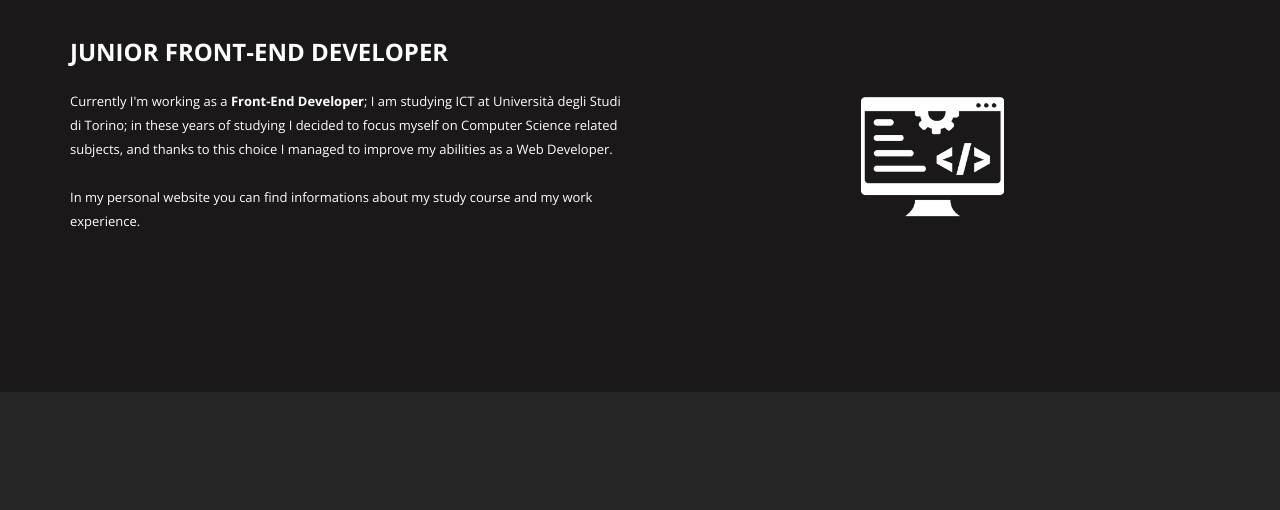
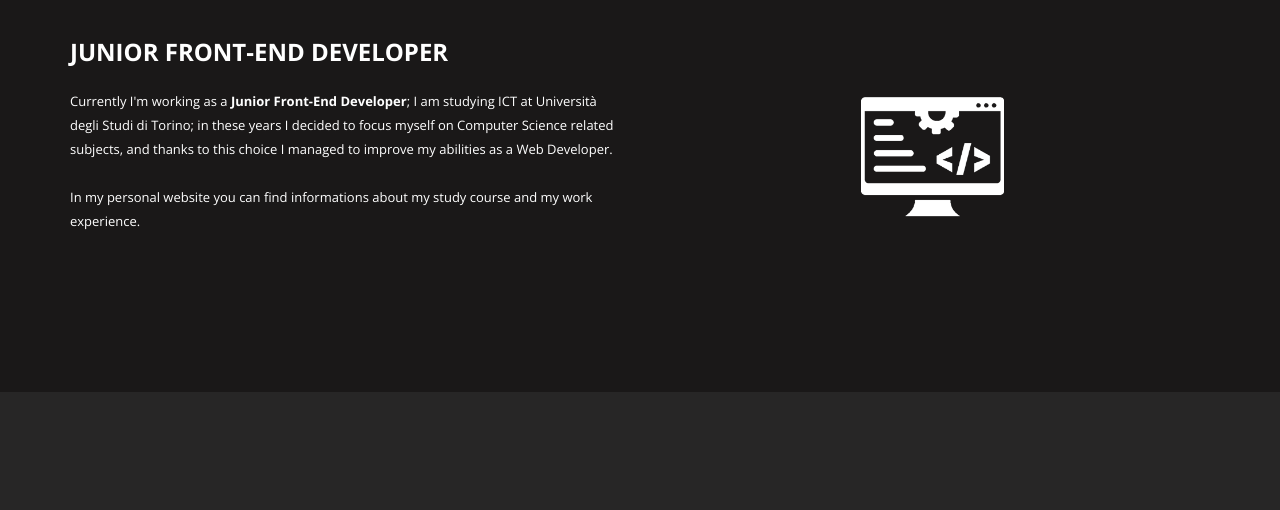
Before and after one commit to gabrielelentini99/PersonalWebsite, a plain HTML site: page index.html in a window 1280 px wide. Shown: the part 50-560 px from the top of the page. Drawn offline with nearby package versions, Linux system fonts and the light colour scheme; a script that the page names is missing.

Commit message:
fix paragraph

```diff
--- a/index.html
+++ b/index.html
@@ -89,8 +89,8 @@
             <div class="row">
                 <div class="col-md-6">
                     <h3>Junior Front-End Developer</h3>
-                    <p>Currently I'm working as a <strong>Front-End Developer</strong>; I am studying ICT at Università degli Studi di Torino;
-                        in these years of studying I decided to focus myself on Computer Science related subjects, and thanks to this choice I managed to improve my abilities as a Web Developer.
+                    <p>Currently I'm working as a <strong>Junior Front-End Developer</strong>; I am studying ICT at Università degli Studi di Torino;
+                        in these years I decided to focus myself on Computer Science related subjects, and thanks to this choice I managed to improve my abilities as a Web Developer.
                   <br><br>
                     In my personal website you can find informations about my study course and my work experience.
                 </p>
```
